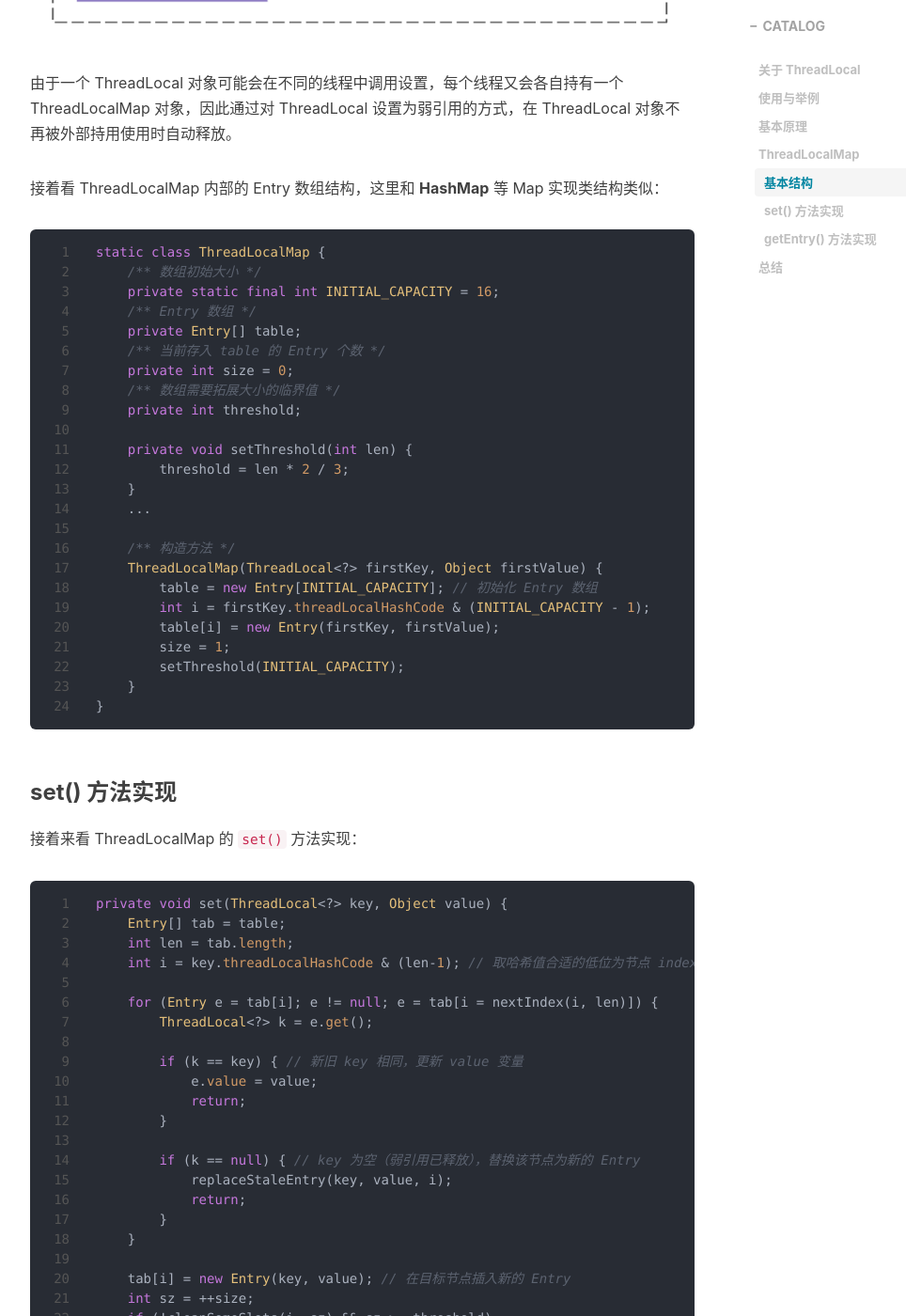
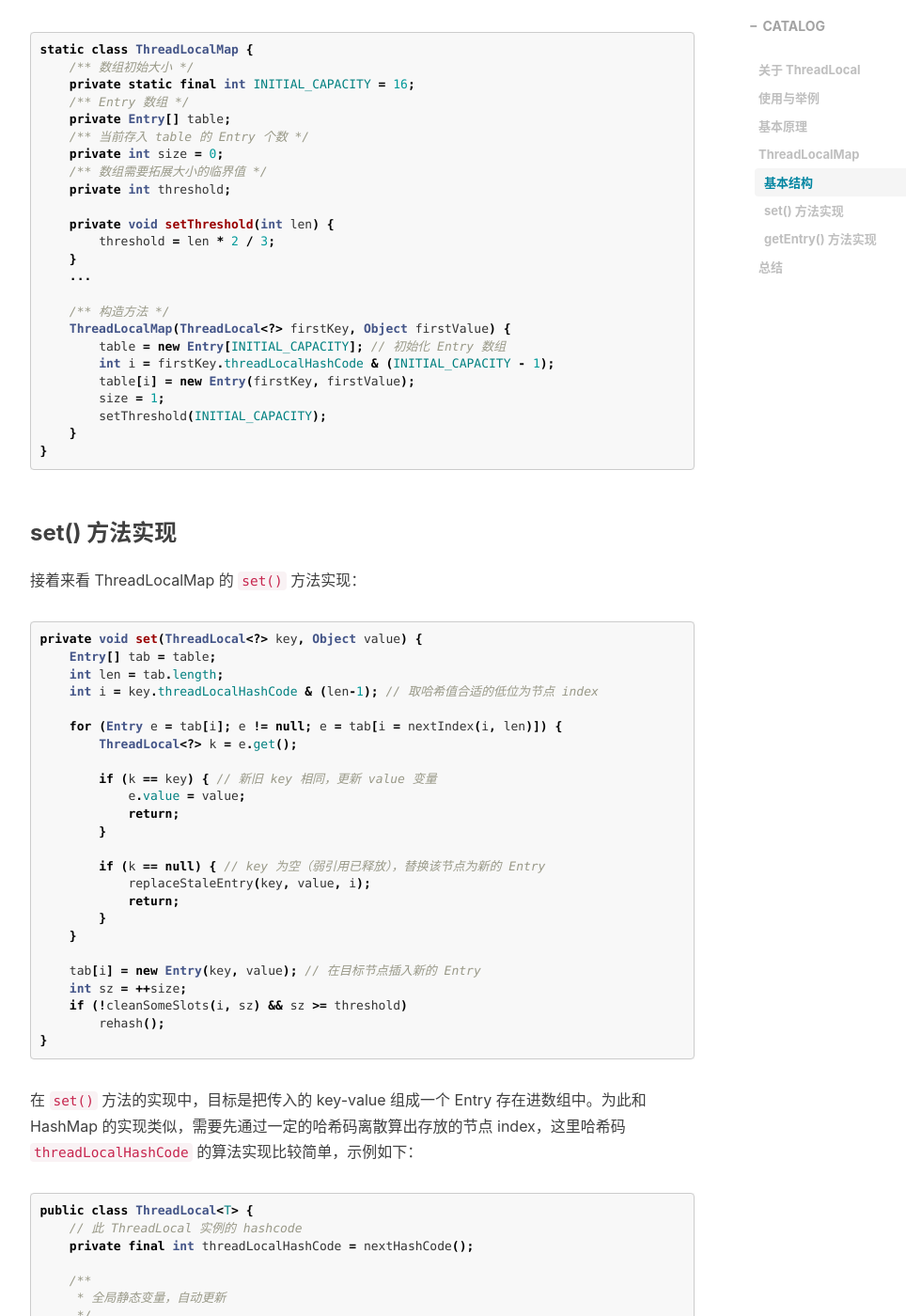
Before and after one commit to JasonWu1111/jasonwu1111.github.io, a Jekyll site: the page built from _posts/java/2021-06-01-threadLocal.md, in a window 1280 px wide and 1400 px high, scrolled down 4828 px. Shown: the whole window at 94% size, without its empty margins (233-1197 px from the left). Built offline with Jekyll 4.4.1, drawn with Linux system fonts in a browser that asks for light colours; nearby versions of some CDN libraries; comment, search, counter and statistics services are not loaded; some of the changed text lies outside the part shown.

Commit message:
Update hightlight style to .

```diff
--- a/_config.yml
+++ b/_config.yml
@@ -49,10 +49,11 @@ markdown: kramdown
 kramdown:
   input: GFM                            # use Github Flavored Markdown !important
   syntax_highlighter_opts:
+
     span:
       line_numbers: false
     block:
-      line_numbers: true
+      line_numbers: false
       start_line: 1
 
 
--- a/_includes/head.html
+++ b/_includes/head.html
@@ -42,10 +42,10 @@
     <link rel="canonical" href="{{ page.url | replace:'index.html','' | prepend: site.baseurl | prepend: site.url }}">
 
     <!-- Bootstrap Core CSS -->
-    <link rel="stylesheet" href="{{ "/css/bootstrap.min.css" | prepend: site.baseurl }}">
+    <link rel="stylesheet" href="{{ "/css/bootstrap.css" | prepend: site.baseurl }}">
 
     <!-- Custom CSS -->
-    <link rel="stylesheet" href="{{ "/css/hux-blog.min.css" | prepend: site.baseurl }}">
+    <link rel="stylesheet" href="{{ "/css/hux-blog.css" | prepend: site.baseurl }}">
 
     <!-- Custom Fonts -->
     <!-- <link href="http://maxcdn.bootstrapcdn.com/font-awesome/4.3.0/css/font-awesome.min.css" rel="stylesheet" type="text/css"> -->
--- a/css/hux-blog.css
+++ b/css/hux-blog.css
@@ -306,268 +306,7 @@ button.paper-button {
   margin: 16px;
   border-radius: 2px;
 }
-.highlight,
-pre.highlight {
-  background: #282c34;
-  color: #abb2bf;
-}
-.highlight pre {
-  background: #282c34;
-}
-.highlight .hll {
-  background: #282c34;
-}
-.highlight .c {
-  color: #5c6370;
-  font-style: italic;
-}
-.highlight .err {
-  color: #960050;
-  background-color: #1e0010;
-}
-.language-coq .highlight .err {
-  background-color: transparent;
-}
-.highlight .k,
-.language-coq .highlight .err {
-  color: #c678dd;
-}
-.highlight .l {
-  color: #98c379;
-}
-.highlight .n {
-  color: #abb2bf;
-}
-.highlight .o {
-  color: #abb2bf;
-}
-.highlight .p {
-  color: #abb2bf;
-}
-.highlight .cm {
-  color: #5c6370;
-  font-style: italic;
-}
-.highlight .cp {
-  color: #5c6370;
-  font-style: italic;
-}
-.highlight .c1 {
-  color: #5c6370;
-  font-style: italic;
-}
-.highlight .cs {
-  color: #5c6370;
-  font-style: italic;
-}
-.highlight .ge {
-  font-style: italic;
-}
-.highlight .gs {
-  font-weight: 700;
-}
-.highlight .kc {
-  color: #c678dd;
-}
-.highlight .kd {
-  color: #c678dd;
-}
-.highlight .kn {
-  color: #c678dd;
-}
-.highlight .kp {
-  color: #c678dd;
-}
-.highlight .kr {
-  color: #c678dd;
-}
-.highlight .kt {
-  color: #c678dd;
-}
-.highlight .ld {
-  color: #98c379;
-}
-.highlight .m {
-  color: #d19a66;
-}
-.highlight .s {
-  color: #98c379;
-}
-.highlight .na {
-  color: #d19a66;
-}
-.highlight .nb {
-  color: #e5c07b;
-}
-.highlight .nc {
-  color: #e5c07b;
-}
-.highlight .no {
-  color: #e5c07b;
-}
-.highlight .nd {
-  color: #e5c07b;
-}
-.highlight .ni {
-  color: #e5c07b;
-}
-.highlight .ne {
-  color: #e5c07b;
-}
-.highlight .nf {
-  color: #abb2bf;
-}
-.highlight .nl {
-  color: #e5c07b;
-}
-.highlight .nn {
-  color: #abb2bf;
-}
-.highlight .nx {
-  color: #abb2bf;
-}
-.highlight .py {
-  color: #e5c07b;
-}
-.highlight .nt {
-  color: #e06c75;
-}
-.highlight .nv {
-  color: #e5c07b;
-}
-.highlight .ow {
-  font-weight: 700;
-}
-.highlight .w {
-  color: #f8f8f2;
-}
-.highlight .mf {
-  color: #d19a66;
-}
-.highlight .mh {
-  color: #d19a66;
-}
-.highlight .mi {
-  color: #d19a66;
-}
-.highlight .mo {
-  color: #d19a66;
-}
-.highlight .sb {
-  color: #98c379;
-}
-.highlight .sc {
-  color: #98c379;
-}
-.highlight .sd {
-  color: #98c379;
-}
-.highlight .s2 {
-  color: #98c379;
-}
-.highlight .se {
-  color: #98c379;
-}
-.highlight .sh {
-  color: #98c379;
-}
-.highlight .si {
-  color: #98c379;
-}
-.highlight .sx {
-  color: #98c379;
-}
-.highlight .sr {
-  color: #56b6c2;
-}
-.highlight .s1 {
-  color: #98c379;
-}
-.highlight .ss {
-  color: #56b6c2;
-}
-.highlight .bp {
-  color: #e5c07b;
-}
-.highlight .vc {
-  color: #e5c07b;
-}
-.highlight .vg {
-  color: #e5c07b;
-}
-.highlight .vi {
-  color: #e06c75;
-}
-.highlight .il {
-  color: #d19a66;
-}
-.highlight .gu {
-  color: #75715e;
-}
-.highlight .gd {
-  color: #f92672;
-}
-.highlight .gi {
-  color: #a6e22e;
-}
-.highlighter-rouge .highlight {
-  margin-bottom: 10px;
-  border-radius: 6px;
-}
-.highlighter-rouge .highlight pre {
-  font-size: 14px;
-  line-height: 1.5;
-  color: #555;
-  background: transparent;
-  border: 0;
-  margin: 0;
-  padding: 0;
-  word-wrap: normal;
-}
-.highlighter-rouge .highlight .rouge-table .rouge-gutter,
-.highlighter-rouge .highlight .rouge-table .rouge-code {
-  border: 0 !important;
-}
-.highlighter-rouge .highlight .rouge-code pre {
-  color: #abb2bf;
-}
-.highlighter-rouge .highlight .table-responsive {
-  margin: 0px;
-  border: 0px;
-}
-.highlighter-rouge .highlight .table {
-  margin: 0px;
-  table-layout: fixed;
-}
-.highlighter-rouge .highlight table > tbody > tr > td {
-  margin: 0;
-  border: 0;
-  padding: 0;
-}
-.highlighter-rouge .highlight table > tbody > tr > td > pre {
-  padding: 14px;
-}
-.highlighter-rouge .highlight td.rouge-gutter {
-  width: 56px;
-}
-.highlighter-rouge .highlight .lineno {
-  text-align: right;
-  border-radius: 0px;
-}
-/* Landscape phones and down */
-@media (max-width: 480px) {
-  .highlighter-rouge .highlight {
-    margin-left: -15px;
-    margin-right: -15px;
-    border-radius: 0px;
-  }
-  .highlighter-rouge .highlight td.rouge-gutter {
-    width: 36px;
-  }
-  .highlighter-rouge .highlight table > tbody > tr > td > pre {
-    padding: 14px 10px;
-  }
-}
+
 .search-page {
   position: fixed;
   top: 0;
@@ -1694,3 +1433,218 @@ img::-moz-selection {
 .no-scroll {
   overflow-y: hidden;
 }
+
+/* custom highlight style */
+.highlight table td { padding: 5px; }
+.highlight table pre { margin: 0; }
+.highlight .cm {
+  color: #999988;
+  font-style: italic;
+}
+.highlight .cp {
+  color: #999999;
+  font-weight: bold;
+}
+.highlight .c1 {
+  color: #999988;
+  font-style: italic;
+}
+.highlight .cs {
+  color: #999999;
+  font-weight: bold;
+  font-style: italic;
+}
+.highlight .c, .highlight .ch, .highlight .cd, .highlight .cpf {
+  color: #999988;
+  font-style: italic;
+}
+.highlight .err {
+  color: #a61717;
+  background-color: #e3d2d2;
+}
+.highlight .gd {
+  color: #000000;
+  background-color: #ffdddd;
+}
+.highlight .ge {
+  color: #000000;
+  font-style: italic;
+}
+.highlight .gr {
+  color: #aa0000;
+}
+.highlight .gh {
+  color: #999999;
+}
+.highlight .gi {
+  color: #000000;
+  background-color: #ddffdd;
+}
+.highlight .go {
+  color: #888888;
+}
+.highlight .gp {
+  color: #555555;
+}
+.highlight .gs {
+  font-weight: bold;
+}
+.highlight .gu {
+  color: #aaaaaa;
+}
+.highlight .gt {
+  color: #aa0000;
+}
+.highlight .kc {
+  color: #000000;
+  font-weight: bold;
+}
+.highlight .kd {
+  color: #000000;
+  font-weight: bold;
+}
+.highlight .kn {
+  color: #000000;
+  font-weight: bold;
+}
+.highlight .kp {
+  color: #000000;
+  font-weight: bold;
+}
+.highlight .kr {
+  color: #000000;
+  font-weight: bold;
+}
+.highlight .kt {
+  color: #445588;
+  font-weight: bold;
+}
+.highlight .k, .highlight .kv {
+  color: #000000;
+  font-weight: bold;
+}
+.highlight .mf {
+  color: #009999;
+}
+.highlight .mh {
+  color: #009999;
+}
+.highlight .il {
+  color: #009999;
+}
+.highlight .mi {
+  color: #009999;
+}
+.highlight .mo {
+  color: #009999;
+}
+.highlight .m, .highlight .mb, .highlight .mx {
+  color: #009999;
+}
+.highlight .sa {
+  color: #000000;
+  font-weight: bold;
+}
+.highlight .sb {
+  color: #d14;
+}
+.highlight .sc {
+  color: #d14;
+}
+.highlight .sd {
+  color: #d14;
+}
+.highlight .s2 {
+  color: #d14;
+}
+.highlight .se {
+  color: #d14;
+}
+.highlight .sh {
+  color: #d14;
+}
+.highlight .si {
+  color: #d14;
+}
+.highlight .sx {
+  color: #d14;
+}
+.highlight .sr {
+  color: #009926;
+}
+.highlight .s1 {
+  color: #d14;
+}
+.highlight .ss {
+  color: #990073;
+}
+.highlight .s, .highlight .dl {
+  color: #d14;
+}
+.highlight .na {
+  color: #008080;
+}
+.highlight .bp {
+  color: #999999;
+}
+.highlight .nb {
+  color: #0086B3;
+}
+.highlight .nc {
+  color: #445588;
+  font-weight: bold;
+}
+.highlight .no {
+  color: #008080;
+}
+.highlight .nd {
+  color: #3c5d5d;
+  font-weight: bold;
+}
+.highlight .ni {
+  color: #800080;
+}
+.highlight .ne {
+  color: #990000;
+  font-weight: bold;
+}
+.highlight .nf, .highlight .fm {
+  color: #990000;
+  font-weight: bold;
+}
+.highlight .nl {
+  color: #990000;
+  font-weight: bold;
+}
+.highlight .nn {
+  color: #555555;
+}
+.highlight .nt {
+  color: #000080;
+}
+.highlight .vc {
+  color: #008080;
+}
+.highlight .vg {
+  color: #008080;
+}
+.highlight .vi {
+  color: #008080;
+}
+.highlight .nv, .highlight .vm {
+  color: #008080;
+}
+.highlight .ow {
+  color: #000000;
+  font-weight: bold;
+}
+.highlight .o {
+  color: #000000;
+  font-weight: bold;
+}
+.highlight .w {
+  color: #bbbbbb;
+}
+.highlight {
+  background-color: #f8f8f8;
+}
--- a/sw.js
+++ b/sw.js
@@ -21,8 +21,8 @@ const PRECACHE_LIST = [
   "./js/snackbar.js",
   "./img/home-bg4.png",
   "./img/404-bg.jpg",
-  "./css/hux-blog.min.css",
-  "./css/bootstrap.min.css"
+  "./css/hux-blog.css",
+  "./css/bootstrap.css"
   // "//cdnjs.cloudflare.com/ajax/libs/font-awesome/4.6.3/css/font-awesome.min.css",
   // "//cdnjs.cloudflare.com/ajax/libs/font-awesome/4.6.3/fonts/fontawesome-webfont.woff2?v=4.6.3",
   // "//cdnjs.cloudflare.com/ajax/libs/fastclick/1.0.6/fastclick.min.js"
```
